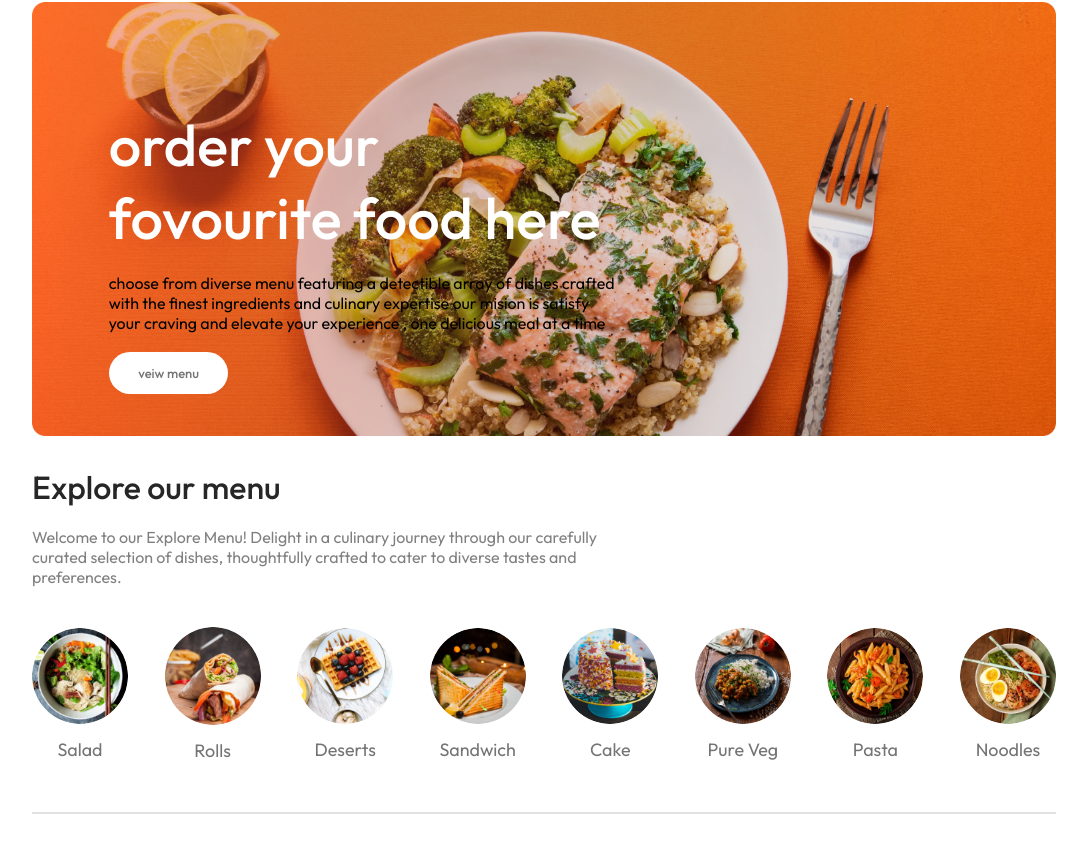
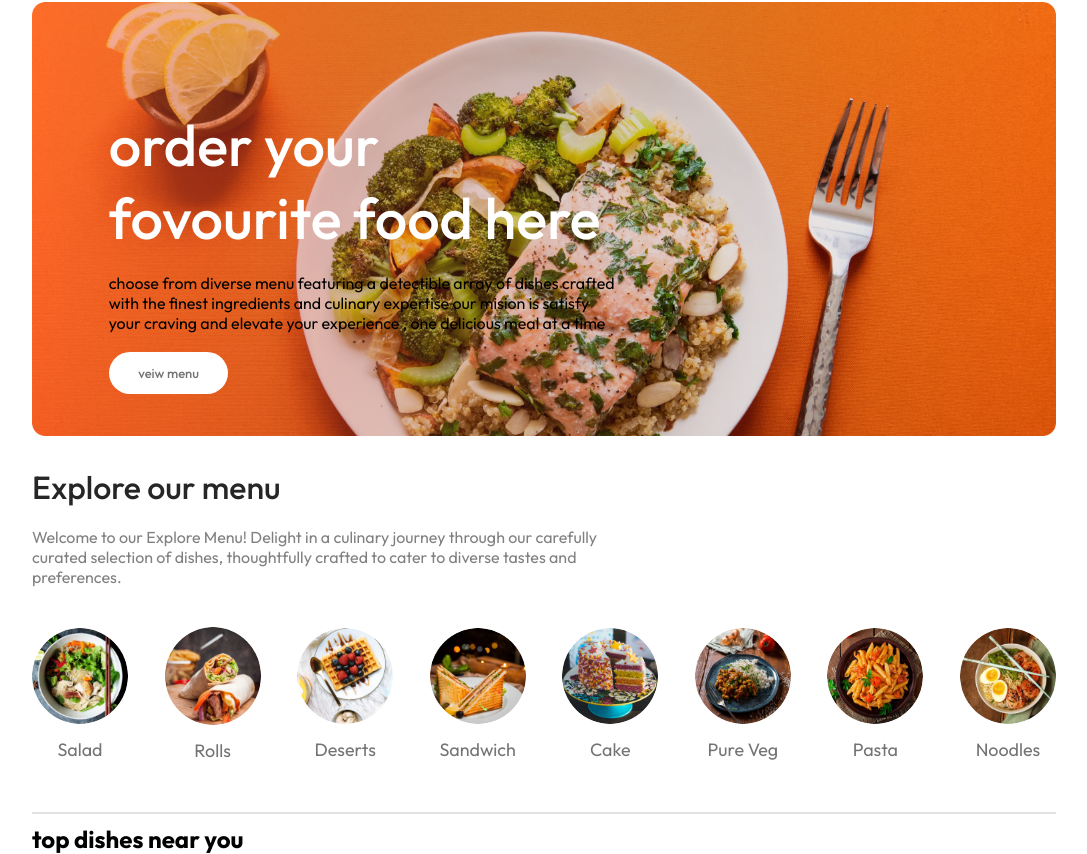
Before and after one commit to akchaturvedi/food-delevery-website, a React (Vite) app in the folder frontend/: page / in a window 1280 px wide. Shown: the part 110-964 px from the top of the page, without its empty margins (96-1183 px from the left). Before the commit the page ends 934 px from the top, so only its background shows below. Built offline with nearby package versions, Linux system fonts and the light colour scheme.

Commit message:
first commit

```diff
--- a/frontend/src/components/food-display/FoodDisplay.jsx
+++ b/frontend/src/components/food-display/FoodDisplay.jsx
@@ -5,7 +5,9 @@ import { StoreContext } from '../../context/StoreContext'
 const FoodDisplay = () => {
     const {food_list}=useContext(StoreContext)
   return (
-    <div>FoodDisplay</div>
+    <div className="food-displat" id='food-display'>
+        <h2>top dishes near you</h2>
+    </div>
   )
 }
 
--- a/frontend/src/pages/Home/Home.jsx
+++ b/frontend/src/pages/Home/Home.jsx
@@ -2,6 +2,7 @@ import React, { useState } from 'react'
 import './Home.css'
 import Header from '../../components/header/Header'
 import ExploreMenu from '../../components/explore-menu/ExploreMenu'
+import FoodDisplay from '../../components/food-display/FoodDisplay'
 
 const Home = () => {
   const [category ,setCategory] =useState("All")
@@ -10,6 +11,7 @@ const Home = () => {
     <div>
       <Header/>
       <ExploreMenu category ={category} setCategory ={setCategory}/>
+      <FoodDisplay category={category}/>
     </div>
   )
 }
```
